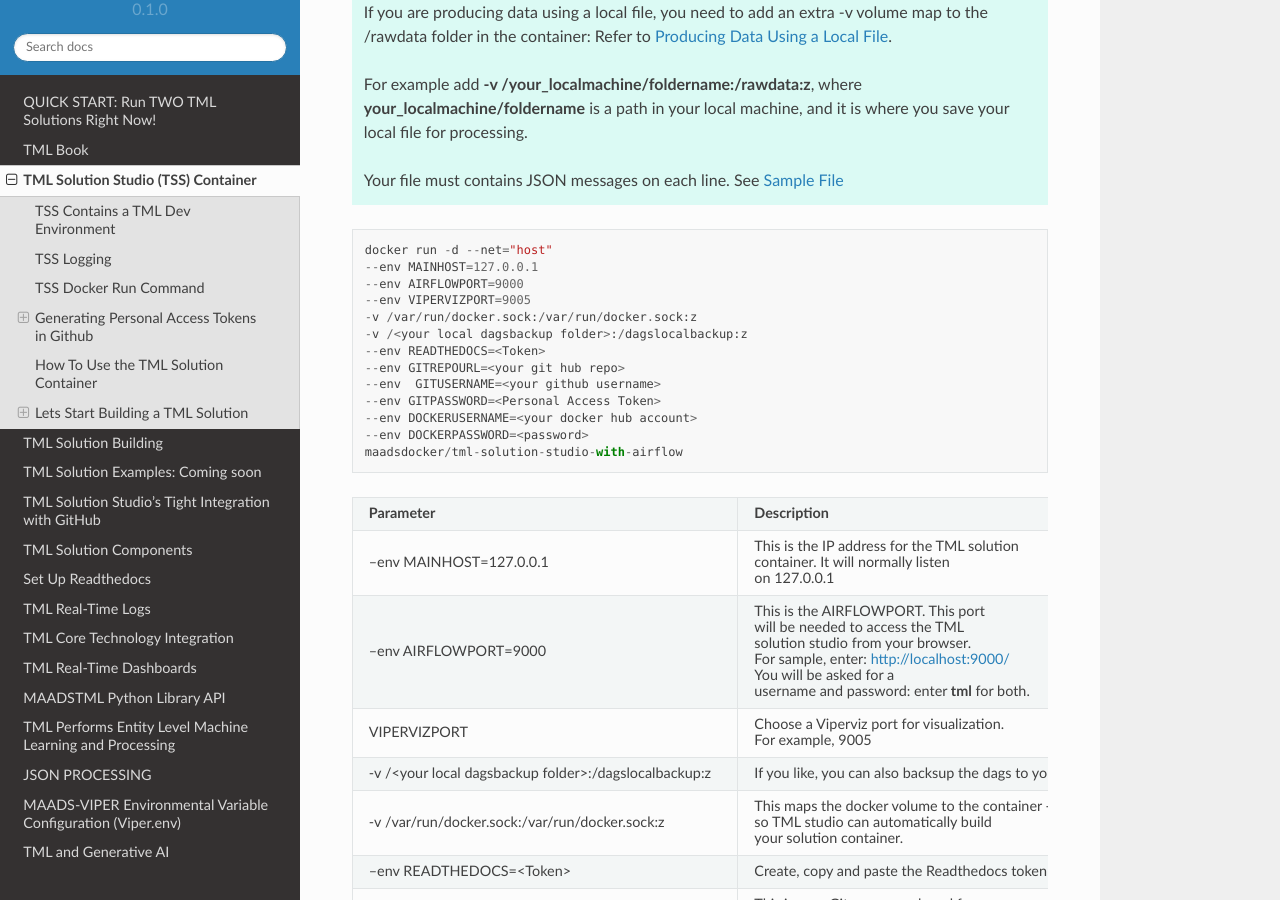
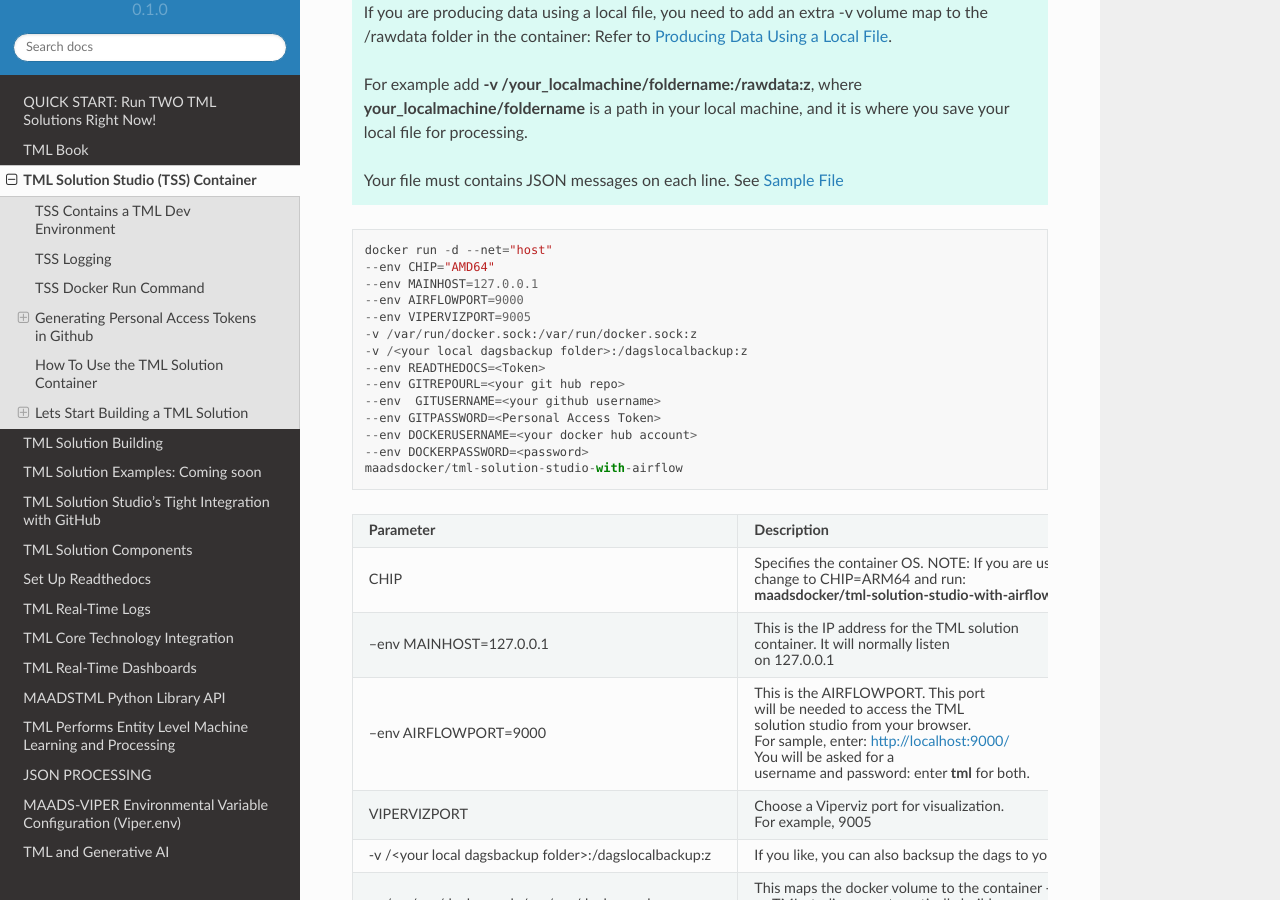
Before and after one commit to smaurice101/readthedocs, a Sphinx documentation site: the page built from docs/source/docker.rst, in a window 1280 px wide and 900 px high, scrolled down 2737 px. Built offline with Sphinx 7.4.7 and the Read the Docs theme 2.0.0, drawn with Linux system fonts in a browser that asks for light colours.

Commit message:
Update docker.rst

```diff
--- a/docs/source/docker.rst
+++ b/docs/source/docker.rst
@@ -71,6 +71,7 @@
 .. code-block::
 
    docker run -d --net="host"
+   --env CHIP="AMD64"
    --env MAINHOST=127.0.0.1
    --env AIRFLOWPORT=9000
    --env VIPERVIZPORT=9005
@@ -88,6 +89,12 @@
 
    * - **Parameter**
      - **Description**
+   * - CHIP
+     - Specifies the container OS.  NOTE: If you are using MAC then
+
+       change to CHIP=ARM64 and run:
+
+       **maadsdocker/tml-solution-studio-with-airflow-arm64 containter**
    * - --env MAINHOST=127.0.0.1
      - This is the IP address for the TML solution
 
```
